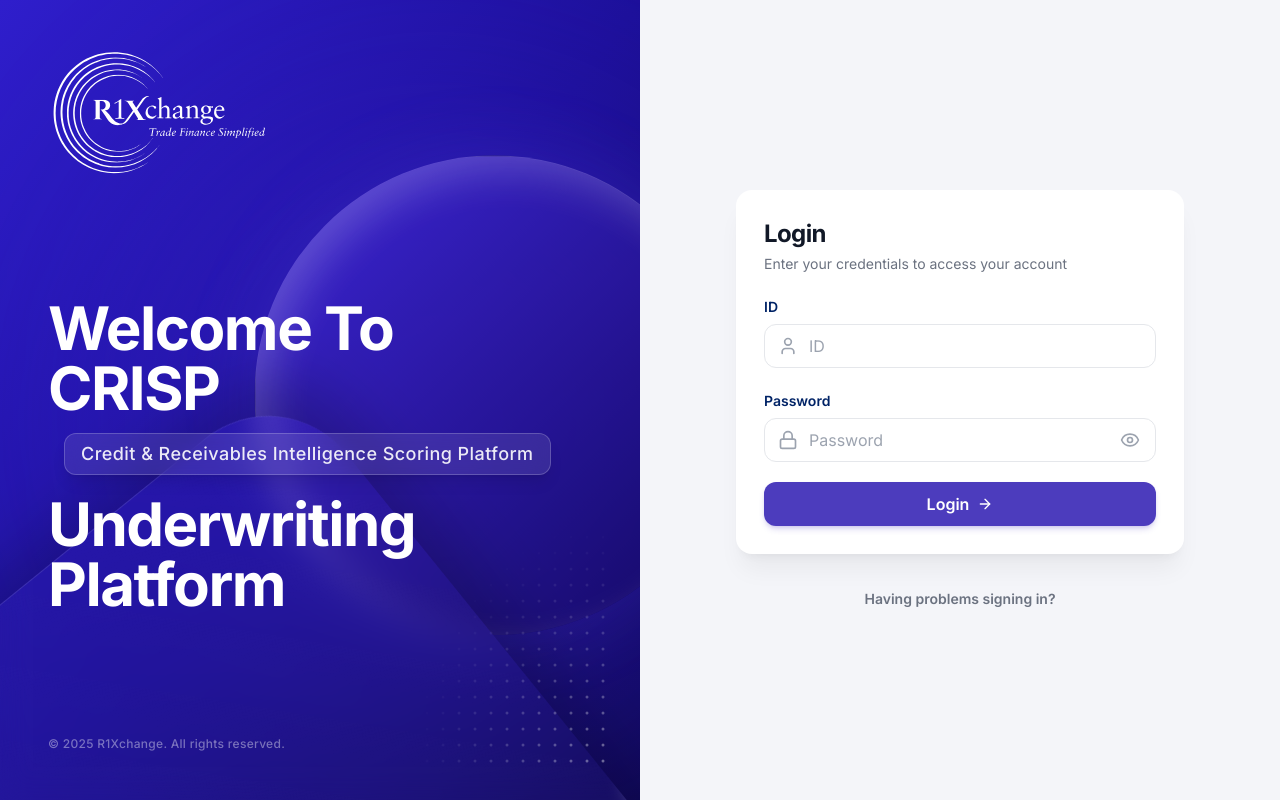
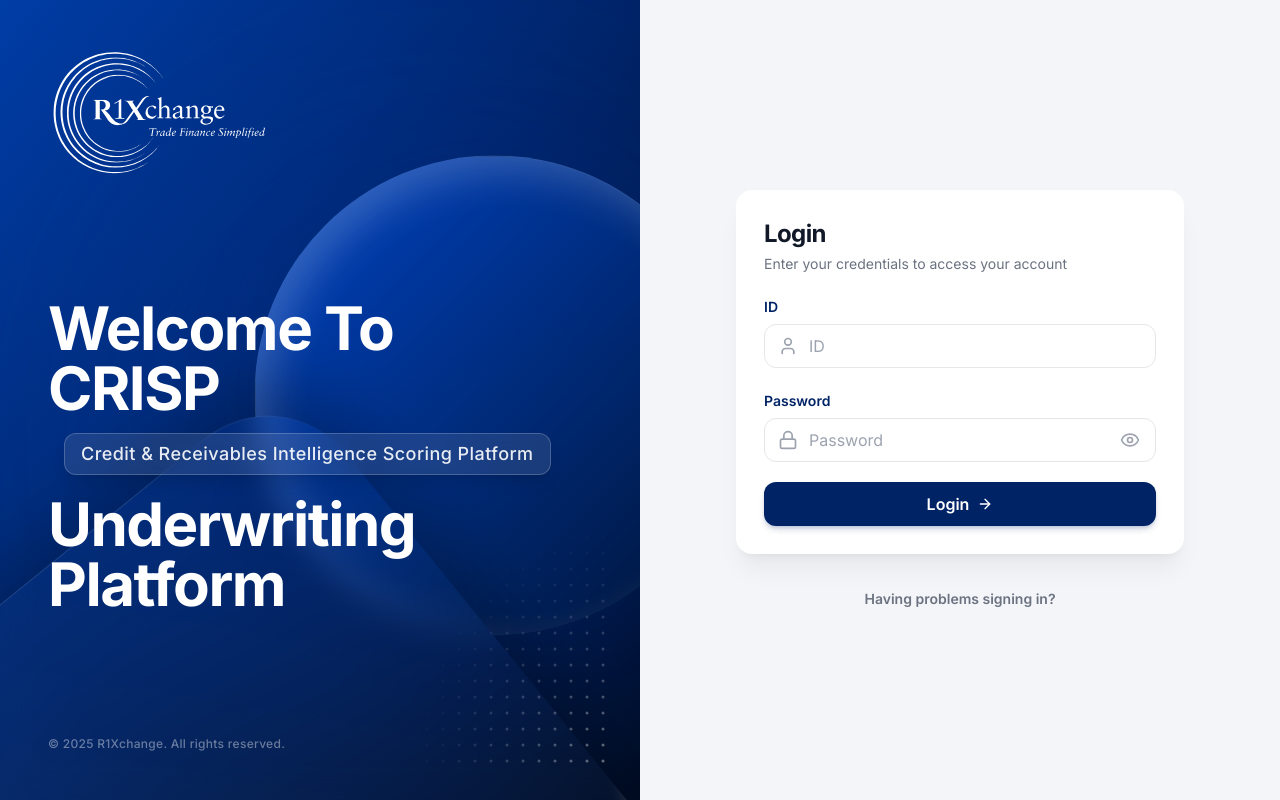
Before and after one commit to alpharubix/r1xchange_underwriting_frontend, a React (Vite) app: page /anchors/login in a window 1280 px wide. Built offline with nearby package versions, Linux system fonts and the light colour scheme; no server answers.

Commit message:
Refix-5 colours updated (anchor login) and back button colour

```diff
--- a/src/pages/AnochorLogin/AnchorCustomerPage.tsx
+++ b/src/pages/AnochorLogin/AnchorCustomerPage.tsx
@@ -497,7 +497,7 @@ export default function AnchorCustomerPage() {
                     <Button
                       variant="outline"
                       onClick={() => setSuperAnchorViewMode("list")}
-                      className="p-2.5 h-10 w-10 border-slate-200 rounded-xl hover:bg-slate-50 text-slate-500 transition-colors shadow-sm"
+                      className="p-2.5 h-10 w-10 border-2 border-[#002366] bg-white rounded-xl hover:bg-[#002366] hover:text-white text-[#002366] transition-all shadow-sm shadow-[#002366]/20"
                     >
                       <ArrowLeft className="h-5 w-5" />
                     </Button>
--- a/src/pages/AnochorLogin/AnchorLoginPage.tsx
+++ b/src/pages/AnochorLogin/AnchorLoginPage.tsx
@@ -49,7 +49,7 @@ export default function AnchorLoginPage() {
   return (
     <div className="flex min-h-screen w-full bg-[#f4f5f9] text-[#1a1a1a]">
       {/* Left Branding Panel */}
-      <div className="relative hidden w-1/2 flex-col justify-between bg-gradient-to-br from-[#2f1ecc] via-[#1c0f99] to-[#0e0758] p-12 text-white md:flex overflow-hidden">
+      <div className="relative hidden w-1/2 flex-col justify-between bg-gradient-to-br from-[#003da6] via-[#002366] to-[#000a1f] p-12 text-white md:flex overflow-hidden">
         {/* Visual Graphic Elements */}
         <div className="absolute inset-0 pointer-events-none select-none overflow-hidden">
           {/* Ambient Glow behind the orb */}
@@ -63,7 +63,7 @@ export default function AnchorLoginPage() {
               repeat: Infinity,
               ease: "easeInOut"
             }}
-            className="absolute -right-24 top-[15%] w-[600px] h-[600px] rounded-full bg-[#5839f5]/25 blur-[120px]"
+            className="absolute -right-24 top-[15%] w-[600px] h-[600px] rounded-full bg-[#0047cc]/25 blur-[120px]"
           />
 
           {/* Glowing Orb/Sphere */}
@@ -77,7 +77,7 @@ export default function AnchorLoginPage() {
               repeat: Infinity,
               ease: "easeInOut"
             }}
-            className="absolute -right-24 top-[20%] w-[480px] h-[480px] rounded-full bg-gradient-to-br from-[#4027db] to-[#120760] opacity-90 border-t border-l border-white/20 shadow-[inset_15px_15px_40px_rgba(255,255,255,0.22),_0_0_80px_rgba(83,69,211,0.25)]"
+            className="absolute -right-24 top-[20%] w-[480px] h-[480px] rounded-full bg-gradient-to-br from-[#0047cc] to-[#001333] opacity-90 border-t border-l border-white/20 shadow-[inset_15px_15px_40px_rgba(255,255,255,0.22),_0_0_80px_rgba(0,35,102,0.25)]"
           />
 
           {/* Diagonal Glassmorphic Overlay */}
@@ -171,7 +171,7 @@ export default function AnchorLoginPage() {
                       id="id"
                       type="text"
                       placeholder="ID"
-                      className="h-11 pl-11 pr-4 border-gray-200 focus:border-[#4c3cbd] focus:ring-[#4c3cbd] rounded-xl text-base shadow-none placeholder:text-gray-400"
+                      className="h-11 pl-11 pr-4 border-gray-200 focus:border-[#002366] focus:ring-[#002366] rounded-xl text-base shadow-none placeholder:text-gray-400"
                       autoComplete="off"
                       {...register("id")}
                     />
@@ -193,7 +193,7 @@ export default function AnchorLoginPage() {
                       id="password"
                       type={showPassword ? "text" : "password"}
                       placeholder="Password"
-                      className="h-11 pl-11 pr-11 border-gray-200 focus:border-[#4c3cbd] focus:ring-[#4c3cbd] rounded-xl text-base shadow-none placeholder:text-gray-400"
+                      className="h-11 pl-11 pr-11 border-gray-200 focus:border-[#002366] focus:ring-[#002366] rounded-xl text-base shadow-none placeholder:text-gray-400"
                       autoComplete="new-password"
                       {...register("password")}
                     />
@@ -219,7 +219,7 @@ export default function AnchorLoginPage() {
                 <Button
                   type="submit"
                   disabled={loginMutation.isPending}
-                  className="w-full h-11 mt-2 text-base font-semibold bg-[#4c3cbd] hover:bg-[#3f32a3]/80 hover:border-[#002366]/20 hover:tracking-[0.08em] active:scale-[0.90] text-white rounded-xl shadow-md shadow-[#4c3cbd]/20 transition-all ease-in-out duration-200 flex items-center justify-center gap-2"
+                  className="w-full h-11 mt-2 text-base font-semibold bg-[#002366] hover:bg-[#001845]/80 hover:border-[#002366]/20 hover:tracking-[0.08em] active:scale-[0.90] text-white rounded-xl shadow-md shadow-[#002366]/20 transition-all ease-in-out duration-200 flex items-center justify-center gap-2"
                 >
                   {loginMutation.isPending ? (
                     <>
@@ -245,7 +245,7 @@ export default function AnchorLoginPage() {
                 e.preventDefault();
                 toast.info("Please contact system administrator to retrieve your credentials.");
               }}
-              className="text-sm font-semibold text-gray-500 hover:text-[#4c3cbd] transition-colors"
+              className="text-sm font-semibold text-gray-500 hover:text-[#002366] transition-colors"
             >
               Having problems signing in?
             </a>
```
